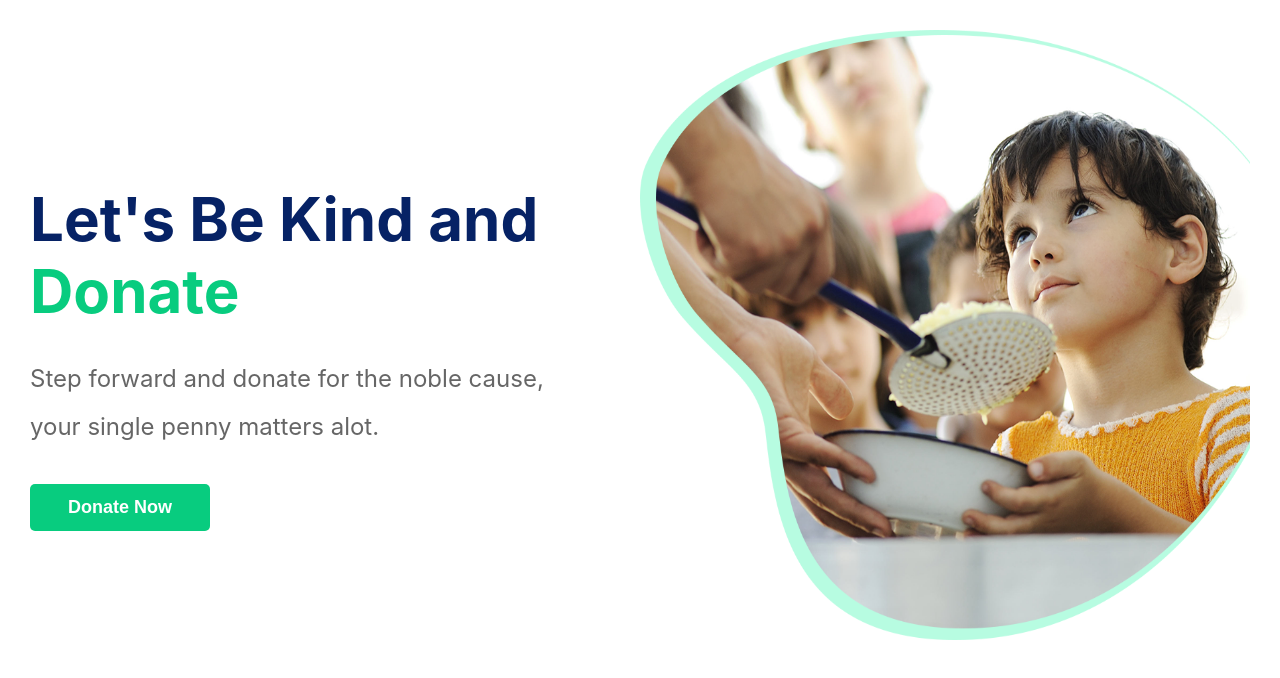
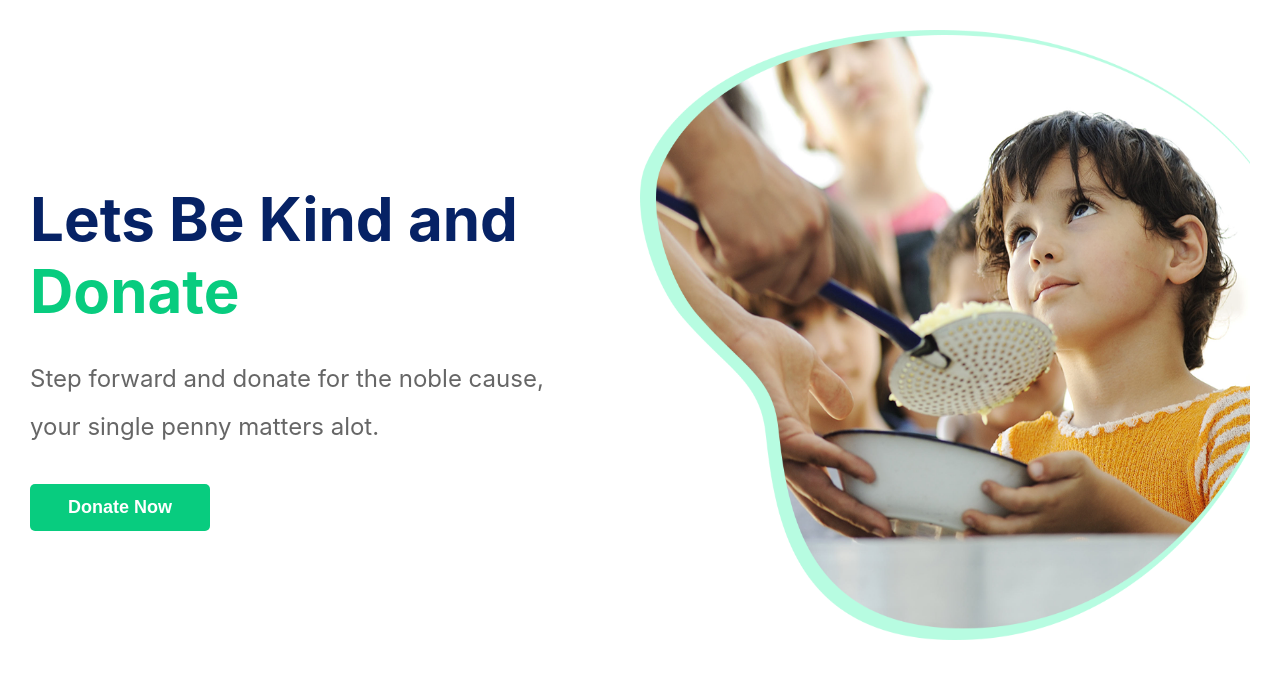
Before and after one commit to muhammadawais20/Donation-App-Next-JS, a Next.js app in the folder donation-app/: page / in a window 1280 px wide. Shown: the top 678 px of the page. Built offline with nearby package versions, Linux system fonts and the light colour scheme.

Commit message:
fix: resolve issue for build

```diff
--- a/donation-app/components/HeroSection/HeroSection.js
+++ b/donation-app/components/HeroSection/HeroSection.js
@@ -13,7 +13,7 @@ const HeroSection = () => {
         <div className={styles.hero__left}>
           <div className={styles.title}>
             <h2>
-              Let's Be Kind and
+              Lets Be Kind and
               <br />
               <span> Donate</span>
             </h2>
```
